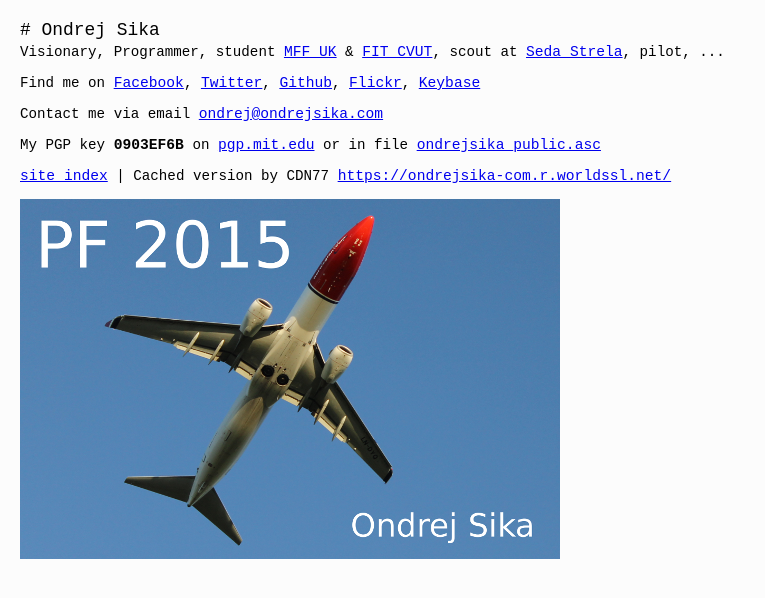
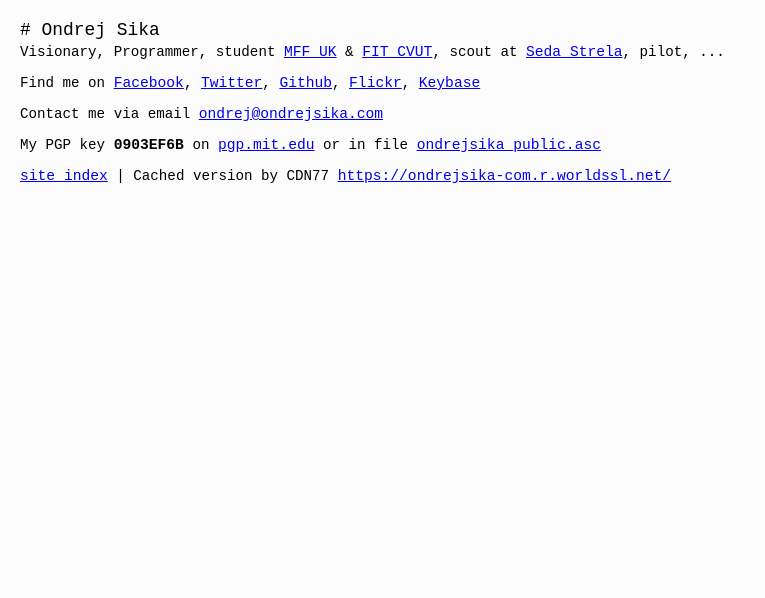
Before and after one commit to ondrejsika/ondrejsika.com, a Jekyll site: the page built from index.html, in a window 1280 px wide. Shown: the top 598 px of the page, without its empty margins (0-765 px from the left). Built offline with Jekyll 4.4.1, drawn with Linux system fonts in a browser that asks for light colours; Markdown is read by kramdown in place of the engine named in the settings; comment, search, counter and statistics services are not loaded.

Commit message:
remove pf from homepage

```diff
--- a/index.html
+++ b/index.html
@@ -9,5 +9,3 @@
 <p>Contact me via email <a href="mailto:ondrej@ondrejsika.com">ondrej@ondrejsika.com</a></p>
 <p>My PGP key <b>0903EF6B</b> on <a href="http://pgp.mit.edu/pks/lookup?op=vindex&search=0x775D8A020903EF6B">pgp.mit.edu</a> or in file <a href="ondrejsika_public.asc">ondrejsika_public.asc</a></p>
 <p><a href="/site-index.html">site index</a> | Cached version by CDN77 <a href="https://ondrejsika-com.r.worldssl.net/">https://ondrejsika-com.r.worldssl.net/</a></p>
-
-<img src="/static/content/pf2015/pf2015_640.png">
```
